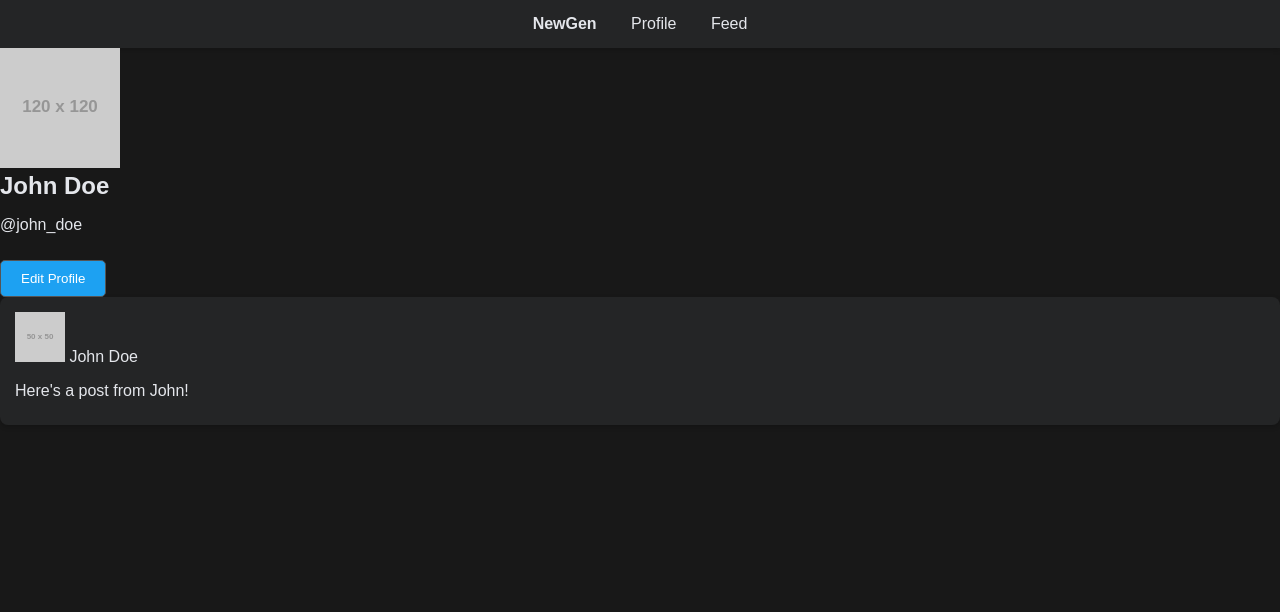
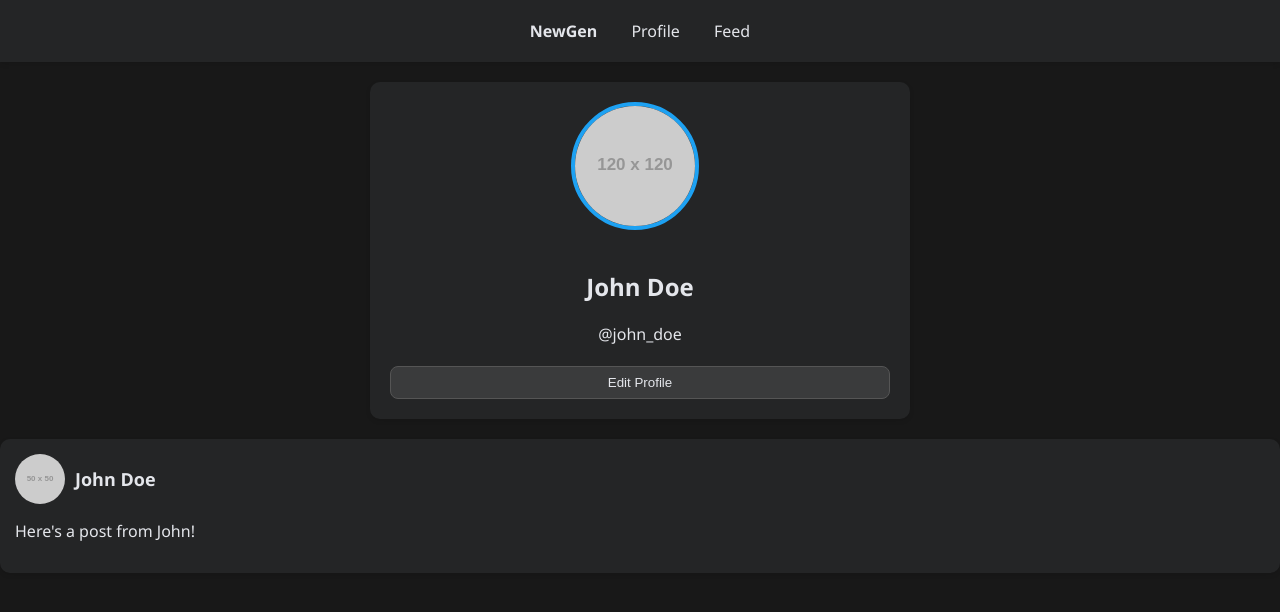
Before and after one commit to MrToads/NewGen, a plain HTML site: page profile.html in a window 1280 px wide. Drawn offline with Linux system fonts and the light colour scheme; placeholder pictures from the web are drawn by us.

Commit message:
Update style.css

```diff
--- a/style.css
+++ b/style.css
@@ -1,65 +1,63 @@
 /* General Body Styling */
 body {
-    font-family: Arial, sans-serif;
-    background-color: #181818; /* Dark background color */
-    color: #E4E6EB; /* Light text color */
+    font-family: 'Segoe UI', Tahoma, Geneva, Verdana, sans-serif;
+    background-color: #181818;
+    color: #E4E6EB;
     margin: 0;
     padding: 0;
 }
 
+/* Header Section */
 header {
-    background-color: #242526; /* Dark header background */
-    color: #E4E6EB; /* Light header text */
-    padding: 15px;
+    background-color: #242526;
+    color: #E4E6EB;
+    padding: 20px 10px;
     text-align: center;
-    box-shadow: 0 2px 5px rgba(0, 0, 0, 0.2);
+    box-shadow: 0 2px 5px rgba(0, 0, 0, 0.1);
 }
 
-h1, h2 {
-    margin: 0;
-    font-size: 24px;
-}
-
-/* Navigation Links */
 nav a {
     color: #E4E6EB;
     text-decoration: none;
     margin: 0 15px;
+    font-size: 16px;
 }
 
 nav a:hover {
-    color: #1DA1F2; /* Light blue color for hover effect */
+    color: #1DA1F2;
 }
 
-/* Post and Feed */
+/* New Post Section */
 #new-post {
-    background-color: #242526; /* Same dark background for new post input */
+    background-color: #242526;
     padding: 20px;
-    border-radius: 8px;
+    border-radius: 10px;
     margin-top: 20px;
 }
 
 textarea {
     width: 100%;
-    background-color: #3A3B3C; /* Dark textarea background */
+    background-color: #3A3B3C;
     color: #E4E6EB;
-    padding: 12px;
+    padding: 15px;
     border: 1px solid #444;
-    border-radius: 5px;
+    border-radius: 8px;
+    font-size: 14px;
+    margin-bottom: 10px;
 }
 
 button {
-    background-color: #1DA1F2; /* Light blue color for buttons */
+    background-color: #1DA1F2;
     color: white;
     border: none;
-    padding: 12px 15px;
-    border-radius: 5px;
+    padding: 12px 20px;
+    border-radius: 25px;
     cursor: pointer;
-    margin-top: 10px;
+    width: 100%;
 }
 
 button:hover {
-    background-color: #0d8ecf; /* Slightly darker blue on hover */
+    background-color: #0d8ecf;
 }
 
 /* Post Feed Section */
@@ -69,67 +67,101 @@ button:hover {
 }
 
 .post {
-    background-color: #242526; /* Dark background for each post */
-    border-radius: 8px;
+    background-color: #242526;
     padding: 15px;
     margin-bottom: 20px;
-    box-shadow: 0 2px 5px rgba(0, 0, 0, 0.2);
+    border-radius: 10px;
+    box-shadow: 0 2px 5px rgba(0, 0, 0, 0.1);
 }
 
-.post p {
-    font-size: 16px;
+.post-header {
+    display: flex;
+    align-items: center;
     margin-bottom: 10px;
 }
 
-button {
-    background-color: #3A3B3C; /* Dark buttons for like, comment, etc. */
-    border: 1px solid #555;
+.profile-img {
+    border-radius: 50%;
+    width: 50px;
+    height: 50px;
+    margin-right: 10px;
 }
 
-button:hover {
-    background-color: #1DA1F2; /* Light blue hover effect for post buttons */
+.username {
+    font-size: 18px;
+    font-weight: bold;
+    color: #E4E6EB;
 }
 
-button:disabled {
-    background-color: #555;
-}
-
-/* Profile Section */
-#profile-info {
+/* Profile Header */
+#profile-header {
     text-align: center;
     background-color: #242526;
     padding: 20px;
-    border-radius: 8px;
+    border-radius: 10px;
+    margin: 20px auto;
+    width: 80%;
+    max-width: 500px;
+    box-shadow: 0 2px 5px rgba(0, 0, 0, 0.1);
 }
 
-#profile-info img {
-    width: 100px;
-    height: 100px;
+#profile-header img {
+    width: 120px;
+    height: 120px;
     border-radius: 50%;
+    margin-bottom: 15px;
+    border: 4px solid #1DA1F2;
 }
 
-#profile-info h2 {
-    margin: 15px 0;
-    font-size: 22px;
+#profile-header h2 {
+    font-size: 24px;
+    color: #E4E6EB;
+}
+
+#profile-header p {
+    font-size: 16px;
+    color: #E4E6EB;
 }
 
 button {
     background-color: #1DA1F2;
     color: white;
-    padding: 10px 20px;
-    border-radius: 5px;
+    padding: 12px 25px;
+    border-radius: 25px;
     cursor: pointer;
+    border: none;
+    margin-top: 10px;
 }
 
 button:hover {
     background-color: #0d8ecf;
 }
 
-/* General Links */
-a {
-    color: #1DA1F2;
+/* Post Buttons */
+button {
+    background-color: #3A3B3C;
+    color: #E4E6EB;
+    border: 1px solid #555;
+    border-radius: 8px;
+    padding: 8px 16px;
+    margin-top: 5px;
 }
 
-a:hover {
-    text-decoration: underline;
+button:hover {
+    background-color: #1DA1F2;
 }
+
+/* Responsive Design */
+@media (max-width: 768px) {
+    body {
+        font-size: 14px;
+    }
+
+    #profile-header {
+        width: 90%;
+    }
+
+    .container {
+        padding: 10px;
+    }
+}
```
